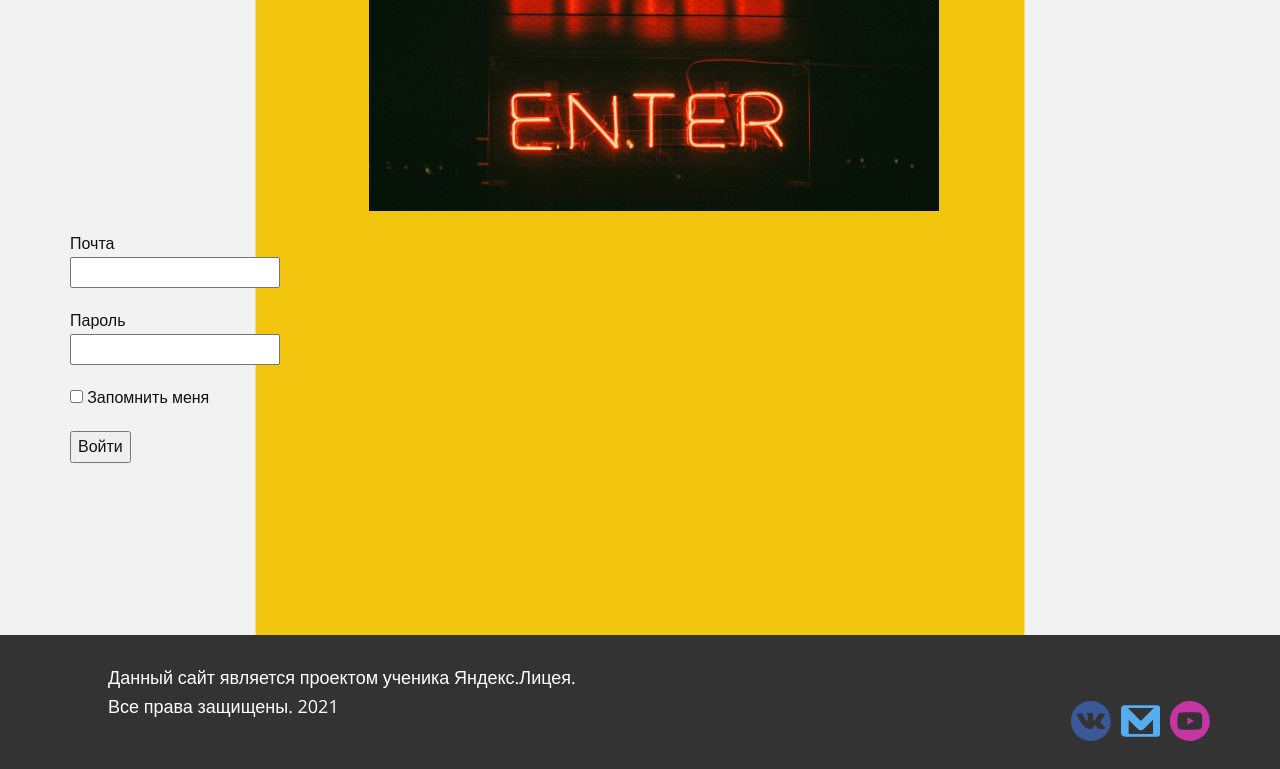
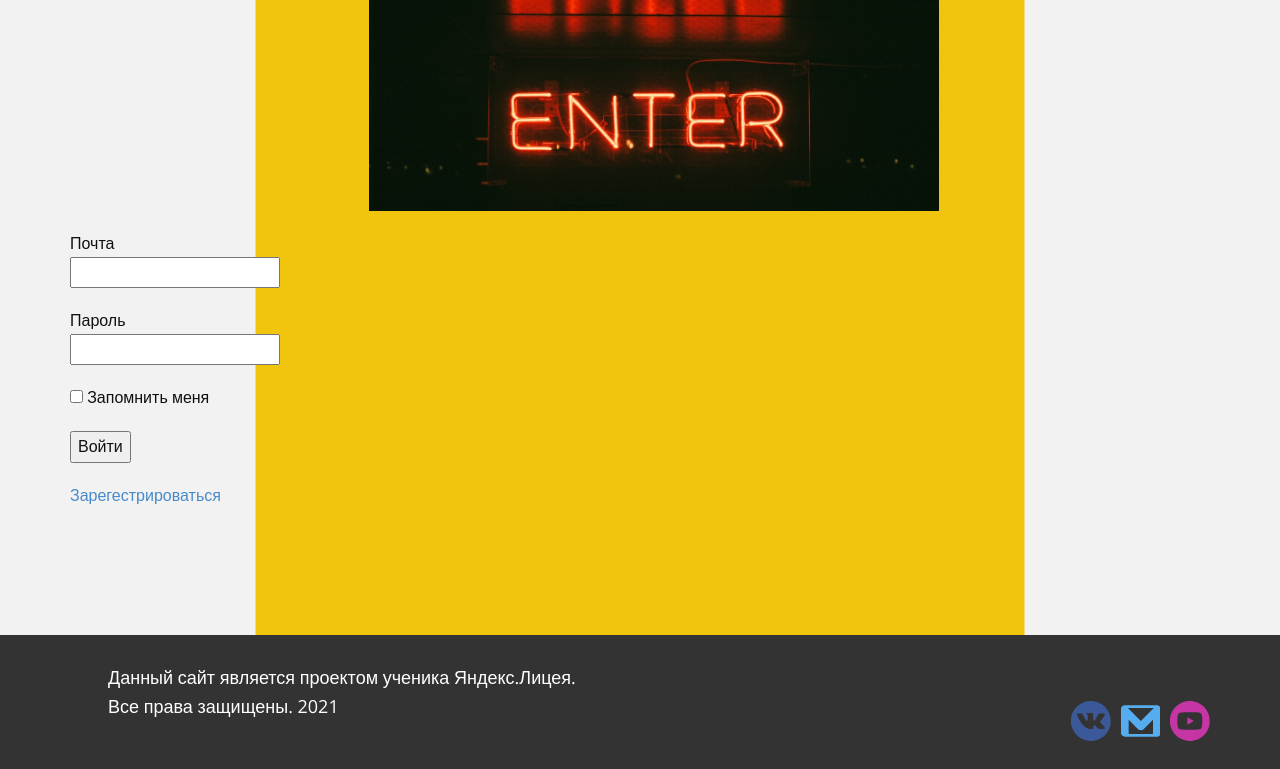
Before and after one commit to DevilDoctorFreak/StorageForYandex, a Flask app: page /login in a window 1280 px wide. Shown: the part 111-880 px from the top of the page. Run offline with Flask 2, Linux system fonts and the light colour scheme.

Commit message:
Add files via upload

```diff
--- a/templates/Unlogin.html
+++ b/templates/Unlogin.html
@@ -128,6 +128,7 @@
             <p>{{ form.submit(type="submit", class="btn btn-primary") }}</p>
             <div>{{ message }}</div>
         </form>
+        <a href="/register">Зарегестрироваться</a>
     </div>
 </section>
 
```
